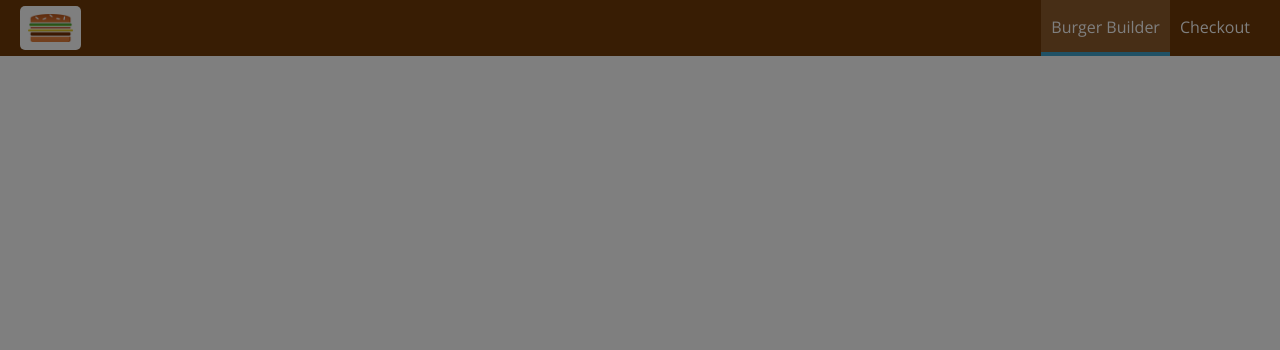
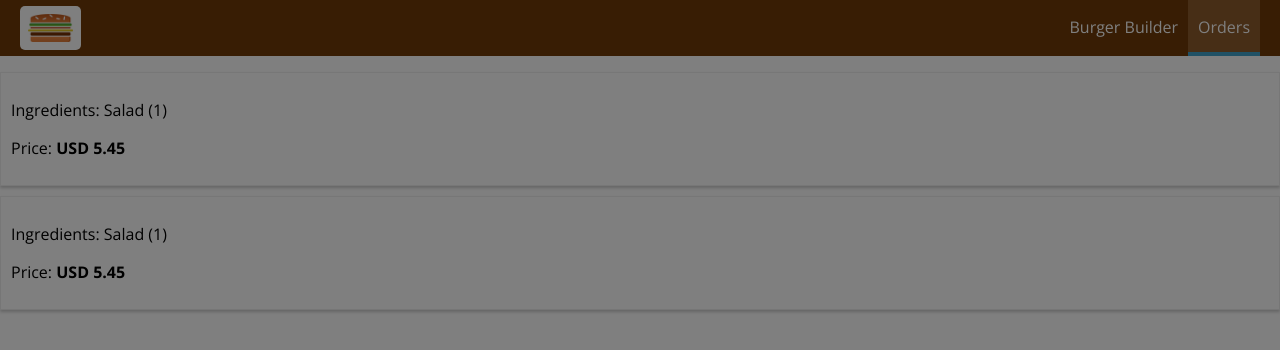
Before and after one commit to Vasstin/burger-builder-project, a React app: page /orders in a window 1280 px wide. Shown: the top 350 px of the page. Built offline with nearby package versions, Linux system fonts and the light colour scheme.

Commit message:
added orders, improved chackout

```diff
--- a/src/App.js
+++ b/src/App.js
@@ -3,7 +3,8 @@
 
 import Layout from './hoc/Layout/Layout';
 import BurgerBuilder from './containers/BurgerBuilder/BurgerBuilder';
-import Checkout from './containers/Checkout/Checkout'
+import Checkout from './containers/Checkout/Checkout';
+import Orders from './containers/Orders/Orders'
 
 
 class App extends Component {
@@ -13,6 +14,7 @@
         <Layout>
           <Switch>
             <Route path = "/checkout" component = {Checkout}/>
+            <Route path = "/orders" component = {Orders}/>
             <Route path = "/"  exact component = {BurgerBuilder}/>
           </Switch>
         </Layout>
--- a/src/components/Navigation/NavigationItems/NavigationItem/NavigationItem.js
+++ b/src/components/Navigation/NavigationItems/NavigationItem/NavigationItem.js
@@ -1,12 +1,14 @@
 import React from "react";
+import { NavLink } from 'react-router-dom'
 
 import classes from './NavigationItem.css'
 
 const navigationItem = props => (
   <li className = {classes.NavigationItem}>
-    <a
-      href = {props.link}
-      className = {props.active ? classes.active : null}>{props.children}</a>
+    <NavLink
+      to= {props.link}
+      exact = {props.exact}
+      activeClassName = {classes.active}>{props.children}</NavLink>
   </li>
 );
 
--- a/src/components/Navigation/NavigationItems/NavigationItems.js
+++ b/src/components/Navigation/NavigationItems/NavigationItems.js
@@ -5,8 +5,8 @@
 
 const navigationItems = props => (
   <ul className = {classes.NavigationItems}>
-    <NavigationItem link = "#" active>Burger Builder</NavigationItem>
-    <NavigationItem link = "#">Checkout</NavigationItem>
+    <NavigationItem link = "/" exact>Burger Builder</NavigationItem>
+    <NavigationItem link = "/orders">Orders</NavigationItem>
   </ul>
 );
 
--- /dev/null
+++ b/src/components/Order/Order.css
@@ -0,0 +1,8 @@
+.Order {
+  width: 100%;
+  border: 1px solid #eee;
+  box-shadow: 0 2px 3px #ccc;
+  padding: 10px;
+  margin: 10px auto;
+  box-sizing: border-box;
+}
--- /dev/null
+++ b/src/components/Order/Order.js
@@ -0,0 +1,12 @@
+import React from "react";
+
+import classes from './Order.css'
+
+const order = props => (
+  <div className = {classes.Order}>
+    <p>Ingredients: Salad (1)</p>
+    <p>Price: <strong>USD 5.45</strong></p>
+  </div>
+);
+
+export default order;
--- a/src/containers/BurgerBuilder/BurgerBuilder.js
+++ b/src/containers/BurgerBuilder/BurgerBuilder.js
@@ -85,33 +85,12 @@
   }
 
   purchaseContinueHandler = () => {
-    // this.setState({loading: true})
-    // const order = {
-    //   ingredients: this.state.ingredients,
-    //   price: this.state.totalPrice,
-    //   customer: {
-    //     name: 'Max Schwarc',
-    //     address: {
-    //       street: "Teststreet 1",
-    //       zipCode: '41354',
-    //       country: 'Gremany'
-    //     },
-    //     email: 'test@gmail.com'
-    //   },
-    //   deliveryMethod: 'fastest'
-    // }
-    // axios.post('/orders.json', order)
-    //   .then(response => {
-    //     this.setState({loading:false, purchasing: false})
-    //   })
-    //   .catch(error => {
-    //     this.setState({loading:false, purchasing: false})
-    //   })
     const querryParams = [];
     for(let i in this.state.ingredients) {
       querryParams.push(encodeURIComponent(i) + '=' + encodeURIComponent(this.state.ingredients[i]))
     }
 
+    querryParams.push('price=' + this.state.totalPrice)
     const querryString = querryParams.join('&')
 
     this.props.history.push({
--- a/src/containers/Checkout/Checkout.js
+++ b/src/containers/Checkout/Checkout.js
@@ -1,24 +1,27 @@
 import React, { Component } from "react";
+import { Route } from 'react-router-dom';
 
 import CheckoutSummary from '../../components/Order/CheckoutSummary/CheckoutSummary'
+import ContactData from './ContactData/ContactData'
 
 class Checkout extends Component {
   state = {
-    ingredients: {
-      salad: 1,
-      meat: 1,
-      cheese: 1,
-      bacon: 1
-    }
+    ingredients: null,
+    price: 0
   }
 
-  componentDidMount() {
+  componentWillMount() {
     const querry = new URLSearchParams(this.props.location.search);
     const ingredients = {};
+    let price = 0;
     for (let param of querry.entries()) {
-      ingredients[param[0]] = +param[1];
+      if(param[0] === 'price') {
+        price = param[1]
+      } else {
+        ingredients[param[0]] = +param[1];
+      }
     }
-    this.setState({ingredients: ingredients})
+    this.setState({ingredients: ingredients, totalPrice: price})
   }
 
   checkoutCancelledHandler = () => {
@@ -36,6 +39,9 @@
           ingredients = {this.state.ingredients}
           checkoutCancelled = {this.checkoutCancelledHandler}
           checkoutContinued = {this.checkoutContinuedHandler}/>
+        <Route
+          path = {this.props.match.path + '/contact-data'}
+          render = {(props) => <ContactData ingredients = {this.state.ingredients} price = {this.state.totalPrice} {...props}/>}/>
       </div>
     );
   }
--- /dev/null
+++ b/src/containers/Checkout/ContactData/ContactData.css
@@ -0,0 +1,19 @@
+.ContactData {
+  margin: 20px auto;
+  width: 80%;
+  text-align: center;
+  box-shadow: 0 2px 3px #ccc;
+  border: 1px solid #eee;
+  padding: 10px;
+  box-sizing: border-box;
+}
+
+.Input {
+  display: block;
+}
+
+@media (min-width: 600px) {
+  .ContactData {
+    width: 500px;
+  }
+}
--- /dev/null
+++ b/src/containers/Checkout/ContactData/ContactData.js
@@ -0,0 +1,68 @@
+import React, { Component } from "react";
+
+import Spinner from '../../../components/UI/Spinner/Spinner'
+import Button from '../../../components/UI/Button/Button';
+import classes from './ContactData.css';
+import axios from '../../../axios-orders';
+
+
+class ContactData extends Component {
+  state = {
+    name: '',
+    email: '',
+    address: {
+      street: '',
+      postalCode: ''
+    },
+    loading: false
+  }
+
+  orderHandler = (event) => {
+    event.preventDefault();
+    this.setState({loading: true})
+    const order = {
+      ingredients: this.props.ingredients,
+      price: this.props.price,
+      customer: {
+        name: 'Max Schwarc',
+        address: {
+          street: "Teststreet 1",
+          zipCode: '41354',
+          country: 'Gremany'
+        },
+        email: 'test@gmail.com'
+      },
+      deliveryMethod: 'fastest'
+    }
+    axios.post('/orders.json', order)
+      .then(response => {
+        this.setState({loading:false});
+        this.props.history.push('/');
+      })
+      .catch(error => {
+        this.setState({loading:false})
+      })
+  }
+
+  render() {
+    let form = (
+      <form>
+        <input className = {classes.Input} type = "text" name = "name" placeholder = "Your Name" />
+        <input className = {classes.Input} type = "text" name = "email" placeholder = "Your Email" />
+        <input className = {classes.Input} type = "text" name = "street" placeholder = "Street" />
+        <input className = {classes.Input} type = "text" name = "postal" placeholder = "Postal Code" />
+        <Button btnType = "Success" clicked = {this.orderHandler}>ORDER</Button>
+      </form>);
+    if (this.state.loading) {
+      form = <Spinner/>
+    }
+    return(
+      <div className = {classes.ContactData}>
+        <h4>Enter your Contact Data</h4>
+        {form}
+      </div>
+    )
+  }
+}
+
+export default ContactData;
--- /dev/null
+++ b/src/containers/Orders/Orders.js
@@ -0,0 +1,16 @@
+import React, { Component } from "react";
+
+import Order from '../../components/Order/Order';
+
+class Orders extends Component {
+  render() {
+    return (
+      <div>
+        <Order/>
+        <Order/>
+      </div>
+    );
+  }
+}
+
+export default Orders;
```
